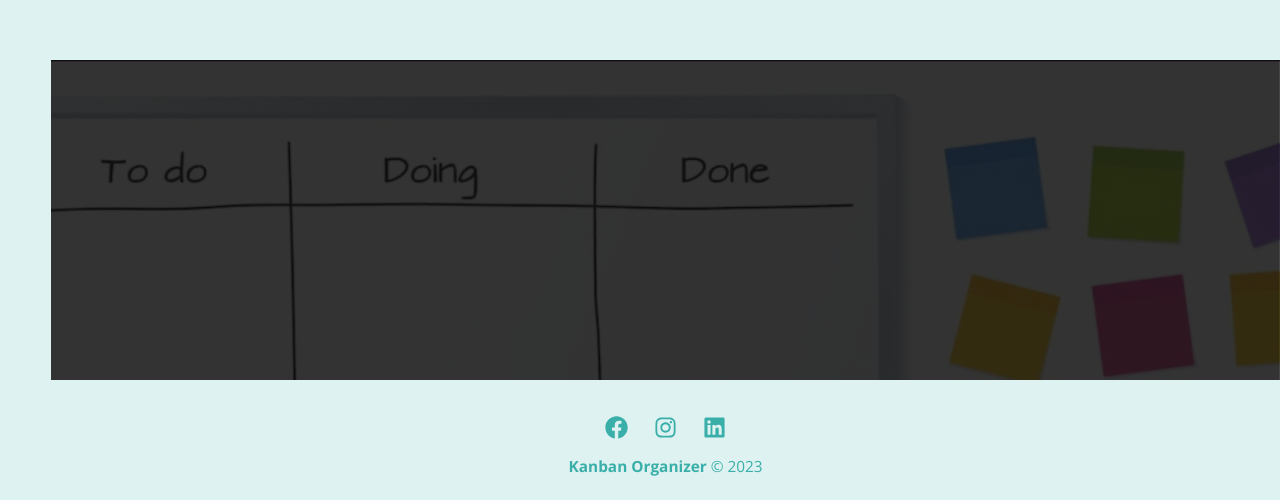
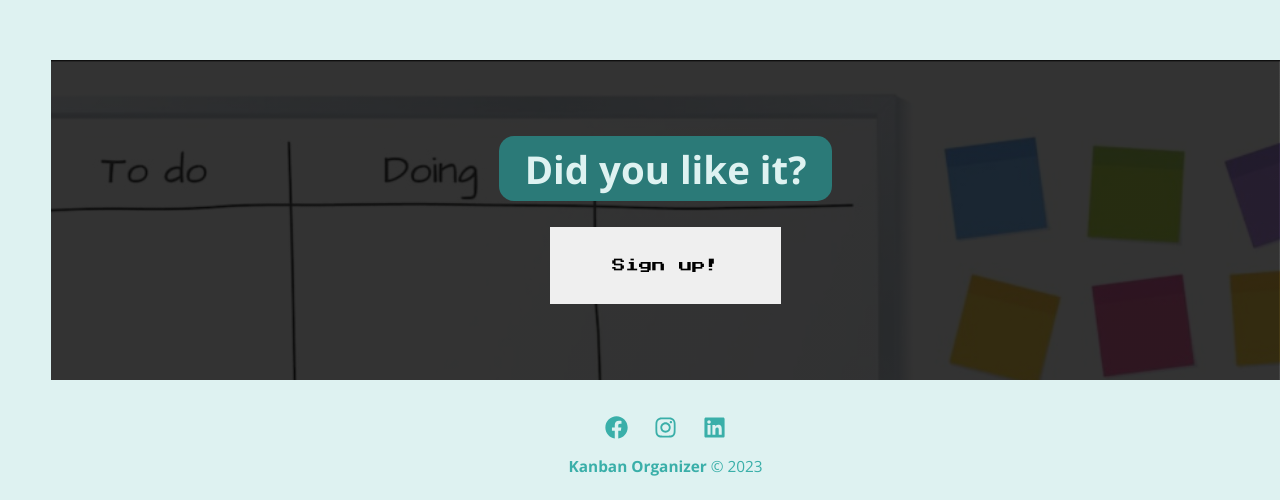
Before and after one commit to KaueFSoares/Kanban-Organizer, a React (Create React App) app in the folder files/kanban-organizer/: page / in a window 1280 px wide. Shown: the part 1380-1880 px from the top of the page. Built offline with nearby package versions, Linux system fonts and the light colour scheme.

Commit message:
Back to top ready again

```diff
--- a/files/kanban-organizer/src/components/pages/home/Home.js
+++ b/files/kanban-organizer/src/components/pages/home/Home.js
@@ -5,6 +5,12 @@ import SignForm from "./SignForm/SignForm"
 
 function Home() {
 
+  function backToTop() {
+    window.scrollTo({
+      top: 0,
+      behavior: 'smooth'
+    });
+  }
 
 
 
@@ -24,11 +30,12 @@ function Home() {
       </section>
 
       <section id="back-to-top-box">
-
+        <h2>Did you like it?</h2>
+        <button onClick={backToTop}>Sign up!</button>
       </section>
 
       <footer>
-        <ul id = "icon-list">
+        <ul id="icon-list">
           <li className="icon-box">
             <FaFacebook className="icon" />
           </li>
--- a/files/kanban-organizer/src/components/pages/home/SignForm/SignForm.js
+++ b/files/kanban-organizer/src/components/pages/home/SignForm/SignForm.js
@@ -1,4 +1,4 @@
-import { useEffect, useState } from "react"
+import { useState } from "react"
 import LoginForm from "./LoginForm/LoginForm"
 
 
@@ -10,9 +10,6 @@ function SignForm() {
     const [selected, setSelected] = useState("login")
 
 
-    useEffect(() => {
-        console.log(selected)
-    }, [selected])
 
 
 
--- a/files/kanban-organizer/src/components/pages/home/home.sass
+++ b/files/kanban-organizer/src/components/pages/home/home.sass
@@ -61,6 +61,37 @@
             background: linear-gradient(rgba(0, 0, 0, 0.8), rgba(0, 0, 0, 0.8)), url("../../../img/back-to-top-bg.jpeg")
             background-position: center
             background-size: cover
+            display: flex
+            flex-direction: column
+            align-items: center
+            justify-content: center
+
+            h2
+                font-family: variables.$font-main
+                color: variables.$bg-color
+                background-color: variables.$text-color
+                padding: .5rem 2rem
+                border-radius: variables.$large-border-radius
+                font-size: 3rem
+                margin-bottom: 2rem
+
+            button
+                border: none
+                border-radius: calc(3 * variables.$large-border-radius)
+                height: 6rem
+                width: 18rem
+                font-family: variables.$font-icon
+                background-color: variables.$bg-color-focus
+                font-size: 1.4rem
+                font-weight: bold
+                opacity: .7
+                cursor: pointer
+                transition: all 200ms ease
+                color: variables.$text-color-focus
+
+                &:hover
+                    opacity: 1
+                    transform: scale(1.1)
 
         footer
             height: 15vh
```
